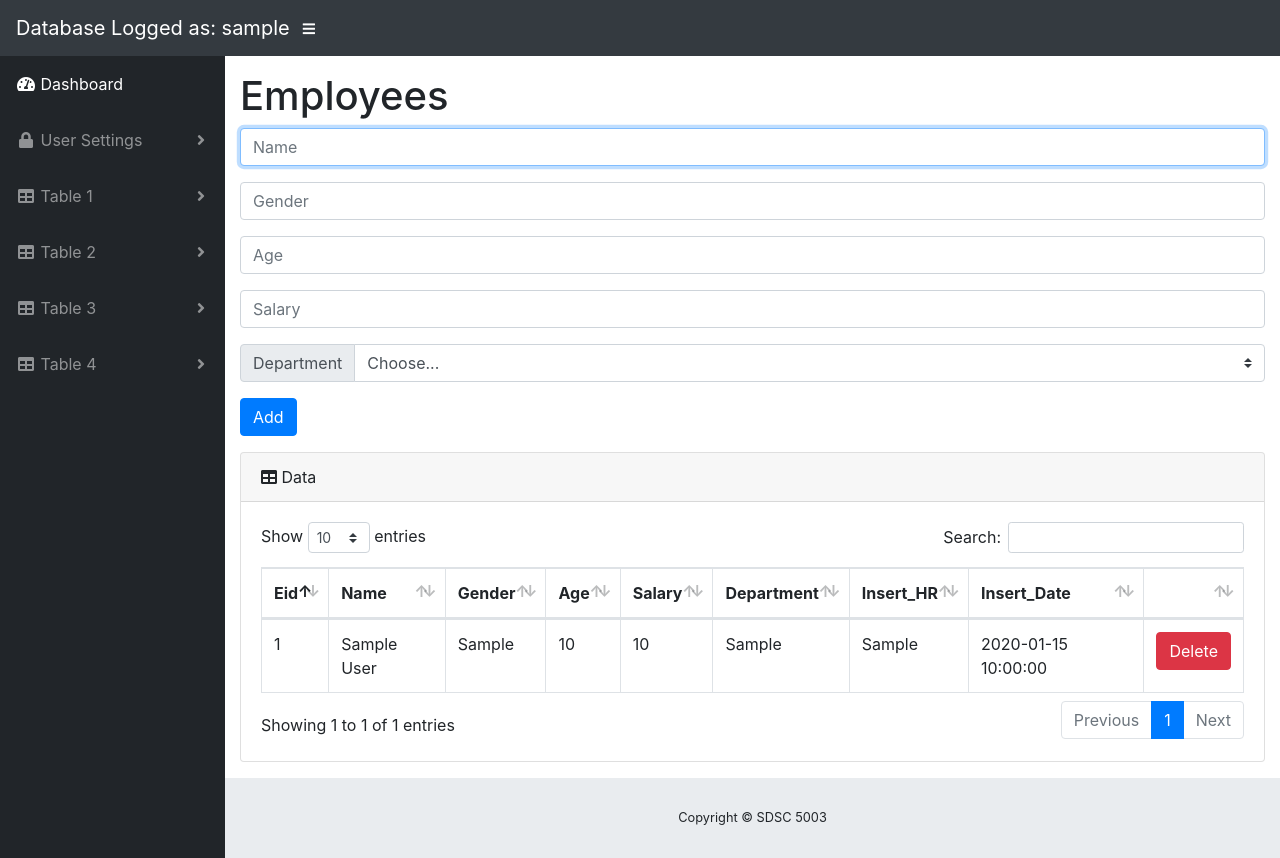
After one commit to haoen110/HRdatabase-flask-mysql, a Flask app: page /employee.html in a window 1280 px wide. The commit adds this page. Run offline with Flask 2, Linux system fonts and the light colour scheme; the visitor is signed in with stand-in values (Sample User, id 1); tables that the repository leaves empty hold one stand-in row (values such as "Sample post"); some libraries are stand-ins or nearby versions.

Commit message:
dropdown problem

```diff
--- a/app.py
+++ b/app.py
@@ -1,6 +1,6 @@
 from flask_sqlalchemy import SQLAlchemy
 from flask import Flask, render_template, flash, request, redirect, url_for, logging, session
-from wtforms import Form, StringField, TextAreaField, PasswordField, validators
+from wtforms import Form, StringField, TextAreaField, PasswordField, IntegerField, validators
 from passlib.hash import sha256_crypt
 from functools import wraps
 
@@ -90,40 +90,78 @@ def index():
     return render_template('index.html')
 
 
-# Article Form Class
-class ArticleForm(Form):
-    title = StringField('Title', [validators.Length(min=1)])
-    body = TextAreaField('Body', [validators.Length(min=1)])
+# # Article Form Class
+# class ArticleForm(Form):
+#     title = StringField('Title', [validators.Length(min=1)])
+#     body = TextAreaField('Body', [validators.Length(min=1)])
+#
+#
+# @app.route('/table1.html', methods=['GET', 'POST'])
+# @is_logged_in
+# def table1():
+#     cur = db.engine.raw_connection().cursor()
+#     cur.execute("SELECT * FROM articles;")
+#     articles = cur.fetchall()
+#     return render_template('table1.html', articles=articles)
+#
+#
+# @app.route('/add_article', methods=['POST'])
+# @is_logged_in
+# def add_article():
+#     form = ArticleForm(request.form)
+#     if request.method == 'POST' and form.validate():
+#         title = form.title.data
+#         body = form.body.data
+#         db.engine.execute("INSERT INTO articles(title, body, transactor) VALUES (%s, %s, %s)",
+#                     (title, body, session['username']))
+#         flash('Insert Successfully!', 'success')
+#         return redirect(url_for('table1'))
+#     return render_template('table1.html', form=form)
+
+# Employee Form Class
+class EmployeeForm(Form):
+    # eid = IntegerField('eid', [validators.DataRequired()])
+    name = StringField('Name', [validators.Length(min=1)])
+    gender = StringField('Gender', [validators.Length(min=1)])
+    age = IntegerField('Age', [validators.DataRequired()])
+    salary = IntegerField('Salary', [validators.DataRequired()])
+    department = StringField('Department', [validators.Length(min=1)])
 
 
-@app.route('/table1.html', methods=['GET', 'POST'])
+@app.route('/employee.html', methods=['GET', 'POST'])
 @is_logged_in
-def table1():
+def employee():
     cur = db.engine.raw_connection().cursor()
-    cur.execute("SELECT * FROM articles;")
-    articles = cur.fetchall()
-    return render_template('table1.html', articles=articles)
+    cur.execute("SELECT * FROM employees;")
+    employees = cur.fetchall()
+    return render_template('employee.html', employees=employees)
 
-@app.route('/add_article', methods=['POST'])
+
+@app.route('/add_employee', methods=['POST'])
 @is_logged_in
-def add_article():
-    form = ArticleForm(request.form)
+def add_employee():
+    form = EmployeeForm(request.form)
     if request.method == 'POST' and form.validate():
-        title = form.title.data
-        body = form.body.data
-        db.engine.execute("INSERT INTO articles(title, body, transactor) VALUES (%s, %s, %s)",
-                    (title, body, session['username']))
+        # eid = form.eid.data
+        name = form.name.data
+        gender = form.gender.data
+        age = form.age.data
+        salary = form.salary.data
+        department = form.department.data
+        db.engine.execute("INSERT INTO employees(name, gender, age, salary, department, insert_hr) VALUES (%s, %s, %s, %s, %s, %s)",
+                    (name, gender, age, salary, department, session['username']))
         flash('Insert Successfully!', 'success')
-        return redirect(url_for('table1'))
-    return render_template('table1.html', form=form)
+        return redirect(url_for('employee'))
+    return render_template('employee.html', form=form)
 
-@app.route('/table1.html/<string:id>', methods=['GET', 'POST'])
+
+@app.route('/employee.html/<string:eid>', methods=['GET', 'POST'])
 @is_logged_in
-def delete_article(id):
+def delete_employee(eid):
     if request.method == 'POST':
-        db.engine.execute("DELETE FROM articles WHERE id = %s", [id])
+        db.engine.execute("DELETE FROM employees WHERE eid = %s", [eid])
         flash('Delete Successfully!', 'success')
-        return redirect(url_for('table1'))
+        return redirect(url_for('employee'))
 
 
 # @app.route('/charts.html')
@@ -138,7 +176,7 @@ def delete_article(id):
 
 
 if __name__ == "__main__":
-    app.secret_key = "123"
+    app.secret_key = '123'
     app.run(debug=True)
     print("Server is running...")
     # db.create_all()
--- /dev/null
+++ b/templates/employee.html
@@ -0,0 +1,255 @@
+<!DOCTYPE html>
+<html lang="en">
+
+<head>
+    <meta charset="utf-8">
+    <meta http-equiv="X-UA-Compatible" content="IE=edge">
+    <meta name="viewport" content="width=device-width, initial-scale=1, shrink-to-fit=no">
+    <meta name="description" content="">
+    <meta name="author" content="">
+    <title>Tables</title>
+    <!-- Custom fonts for this template-->
+    <link href="./static/vendor/fontawesome-free/css/all.min.css" rel="stylesheet" type="text/css">
+    <!-- Page level plugin CSS-->
+    <link href="./static/vendor/datatables/dataTables.bootstrap4.css" rel="stylesheet">
+    <!-- Custom styles for this template-->
+    <link href="./static/css/sb-admin.css" rel="stylesheet">
+</head>
+
+<body id="page-top">
+<nav class="navbar navbar-expand navbar-dark bg-dark static-top">
+
+    <a class="navbar-brand mr-1" href="index.html">Database Logged as: {{session.username}}</a>
+
+    <button class="btn btn-link btn-sm text-white order-1 order-sm-0" id="sidebarToggle" href="#">
+        <i class="fas fa-bars"></i>
+    </button>
+
+</nav>
+
+<div id="wrapper">
+
+    <!-- Sidebar -->
+    <ul class="sidebar navbar-nav">
+        <li class="nav-item active">
+            <a class="nav-link" href="index.html">
+                <i class="fas fa-fw fa-tachometer-alt"></i>
+                <span>Dashboard</span>
+            </a>
+        </li>
+      <li class="nav-item dropdown">
+            <a aria-expanded="false" aria-haspopup="true" class="nav-link dropdown-toggle" data-toggle="dropdown"
+               href="#"
+               id="pagesDropdown" role="button">
+                <i class="fas fa-fw fa-lock"></i>
+                <span>User Settings</span>
+            </a>
+            <div aria-labelledby="pagesDropdown" class="dropdown-menu">
+                <h6 class="dropdown-header">Login Screens:</h6>
+                <a class="dropdown-item" href="/">Change User</a>
+                <a class="dropdown-item" href="forgot-password.html">Forgot Password</a>
+                <div class="dropdown-divider"></div>
+            </div>
+        </li>
+        <li class="nav-item dropdown">
+            <a aria-expanded="false" aria-haspopup="true" class="nav-link dropdown-toggle" data-toggle="dropdown"
+               href="#"
+               id="pagesDropdown" role="button">
+                <i class="fas fa-fw fa-table"></i>
+                <span>Table 1</span>
+            </a>
+            <div aria-labelledby="pagesDropdown" class="dropdown-menu">
+                <h6 class="dropdown-header">Options:</h6>
+                <a class="dropdown-item" href="table1.html">Operation</a>
+                <a class="dropdown-item" href="#">Summary</a>
+                <div class="dropdown-divider"></div>
+            </div>
+        </li>
+<!--        <li class="nav-item">-->
+<!--            <a class="nav-link" href="table1.html">-->
+<!--                <i class="fas fa-fw fa-table"></i>-->
+<!--                <span>Table 1</span>-->
+<!--            </a>-->
+<!--        </li>-->
+        <li class="nav-item dropdown">
+            <a aria-expanded="false" aria-haspopup="true" class="nav-link dropdown-toggle" data-toggle="dropdown"
+               href="#"
+               id="pagesDropdown" role="button">
+                <i class="fas fa-fw fa-table"></i>
+                <span>Table 2</span>
+            </a>
+            <div aria-labelledby="pagesDropdown" class="dropdown-menu">
+                <h6 class="dropdown-header">Options:</h6>
+                <a class="dropdown-item" href="table1.html">Operation</a>
+                <a class="dropdown-item" href="#">Summary</a>
+                <div class="dropdown-divider"></div>
+            </div>
+        </li>
+        <li class="nav-item dropdown">
+            <a aria-expanded="false" aria-haspopup="true" class="nav-link dropdown-toggle" data-toggle="dropdown"
+               href="#"
+               id="pagesDropdown" role="button">
+                <i class="fas fa-fw fa-table"></i>
+                <span>Table 3</span>
+            </a>
+            <div aria-labelledby="pagesDropdown" class="dropdown-menu">
+                <h6 class="dropdown-header">Options:</h6>
+                <a class="dropdown-item" href="table1.html">Operation</a>
+                <a class="dropdown-item" href="#">Summary</a>
+                <div class="dropdown-divider"></div>
+            </div>
+        </li>
+        <li class="nav-item dropdown">
+            <a aria-expanded="false" aria-haspopup="true" class="nav-link dropdown-toggle" data-toggle="dropdown"
+               href="#"
+               id="pagesDropdown" role="button">
+                <i class="fas fa-fw fa-table"></i>
+                <span>Table 4</span>
+            </a>
+            <div aria-labelledby="pagesDropdown" class="dropdown-menu">
+                <h6 class="dropdown-header">Options:</h6>
+                <a class="dropdown-item" href="table1.html">Operation</a>
+                <a class="dropdown-item" href="#">Summary</a>
+                <div class="dropdown-divider"></div>
+            </div>
+        </li>
+    </ul>
+
+
+    <div id="content-wrapper">
+
+        <div class="container-fluid">
+
+            <h1>Employees</h1>
+            {% include '_messages.html' %}
+            {% from "_formhelpers.html" import render_field %}
+            <form method="POST" action="{{url_for('add_employee')}}">
+{#                <div class="form-group">#}
+{#                    <input type="text" name="eid" class="form-control" placeholder="Eid" required="required"#}
+{#                           autofocus="autofocus" value={{ request.form.eid }}>#}
+{#                </div>#}
+                <div class="form-group">
+                    <input type="text" name="name" class="form-control" placeholder="Name" required="required"
+                           autofocus="autofocus" value={{ request.form.name }}>
+                </div>
+                <div class="form-group">
+                    <input type="text" name="gender" class="form-control" placeholder="Gender" required="required"
+                           autofocus="autofocus" value={{ request.form.gender }}>
+                </div>
+                <div class="form-group">
+                    <input type="text" name="age" class="form-control" placeholder="Age" required="required"
+                           autofocus="autofocus" value={{ request.form.age }}>
+                </div>
+                <div class="form-group">
+                    <input type="text" name="salary" class="form-control" placeholder="Salary" required="required"
+                           autofocus="autofocus" value={{ request.form.salary }}>
+                </div>
+{#                <div class="form-group">#}
+{#                    <input type="text" name="department" class="form-control" placeholder="Department" required="required"#}
+{#                           autofocus="autofocus" value={{ request.form.department }}>#}
+{#                </div>#}
+                <div class="input-group mb-3">
+                  <div class="input-group-prepend">
+                    <label class="input-group-text" for="inputGroupSelect01">Department</label>
+                  </div>
+                  <select class="custom-select" id="inputGroupSelect01" value={{ request.form.department }}>
+                    <option selected>Choose...</option>
+                    <option name="department" value={{ request.form.department }}>Software</option>
+                    <option name="department" value={{ request.form.department }}>Hardware</option>
+                  </select>
+                </div>
+
+
+                <p><input class="btn btn-primary" type="submit" value="Add"></p>
+            </form>
+
+            <div class="card mb-3">
+                <div class="card-header">
+                    <i class="fas fa-table"></i>
+                    Data
+                </div>
+                <div class="card-body">
+                    <div class="table-responsive">
+                        <table class="table table-bordered" id="dataTable" width="100%" cellspacing="0">
+                            <thead>
+                            <tr>
+                                <th>Eid</th>
+                                <th>Name</th>
+                                <th>Gender</th>
+                                <th>Age</th>
+                                <th>Salary</th>
+                                <th>Department</th>
+                                <th>Insert_HR</th>
+                                <th>Insert_Date</th>
+                                <th></th>
+                            </tr>
+                            </thead>
+                            <tbody>
+                            {% for employee in employees %}
+                            <tr>
+                                <td>{{employee[0]}}</td>
+                                <td>{{employee[1]}}</td>
+                                <td>{{employee[2]}}</td>
+                                <td>{{employee[3]}}</td>
+                                <td>{{employee[4]}}</td>
+                                <td>{{employee[5]}}</td>
+                                <td>{{employee[6]}}</td>
+                                <td>{{employee[7]}}</td>
+                                <th>
+                                    <form action="{{url_for('delete_employee', eid=employee[0])}}" method="post">
+                                        <input type="hidden" name="method" value="DELETE">
+                                        <input type="submit" value="Delete" class="btn btn-danger">
+                                    </form>
+                                </th>
+                            </tr>
+                            {% endfor %}
+                            </tbody>
+                        </table>
+                    </div>
+                </div>
+            </div>
+
+        </div>
+        <!-- /.container-fluid -->
+
+        <!-- Sticky Footer -->
+        <footer class="sticky-footer">
+            <div class="container my-auto">
+                <div class="copyright text-center my-auto">
+                    <span>Copyright © SDSC 5003</span>
+                </div>
+            </div>
+        </footer>
+
+    </div>
+    <!-- /.content-wrapper -->
+
+</div>
+<!-- /#wrapper -->
+
+<!-- Scroll to Top Button-->
+<a class="scroll-to-top rounded" href="#page-top">
+    <i class="fas fa-angle-up"></i>
+</a>
+
+
+<!-- Bootstrap core JavaScript-->
+<script src="./static/vendor/jquery/jquery.min.js"></script>
+<script src="./static/vendor/bootstrap/js/bootstrap.bundle.min.js"></script>
+
+<!-- Core plugin JavaScript-->
+<script src="./static/vendor/jquery-easing/jquery.easing.min.js"></script>
+
+<!-- Page level plugin JavaScript-->
+<script src="./static/vendor/datatables/jquery.dataTables.js"></script>
+<script src="./static/vendor/datatables/dataTables.bootstrap4.js"></script>
+
+<!-- Custom scripts for all pages-->
+<script src="./static/js/sb-admin.min.js"></script>
+
+<!-- Demo scripts for this page-->
+<script src="./static/js/demo/datatables-demo.js"></script>
+
+</body>
+
+</html>
```
Also changed, not shown: tb.sql (+18 -9 lines), templates/index.html (+4 -4 lines), README.md.
